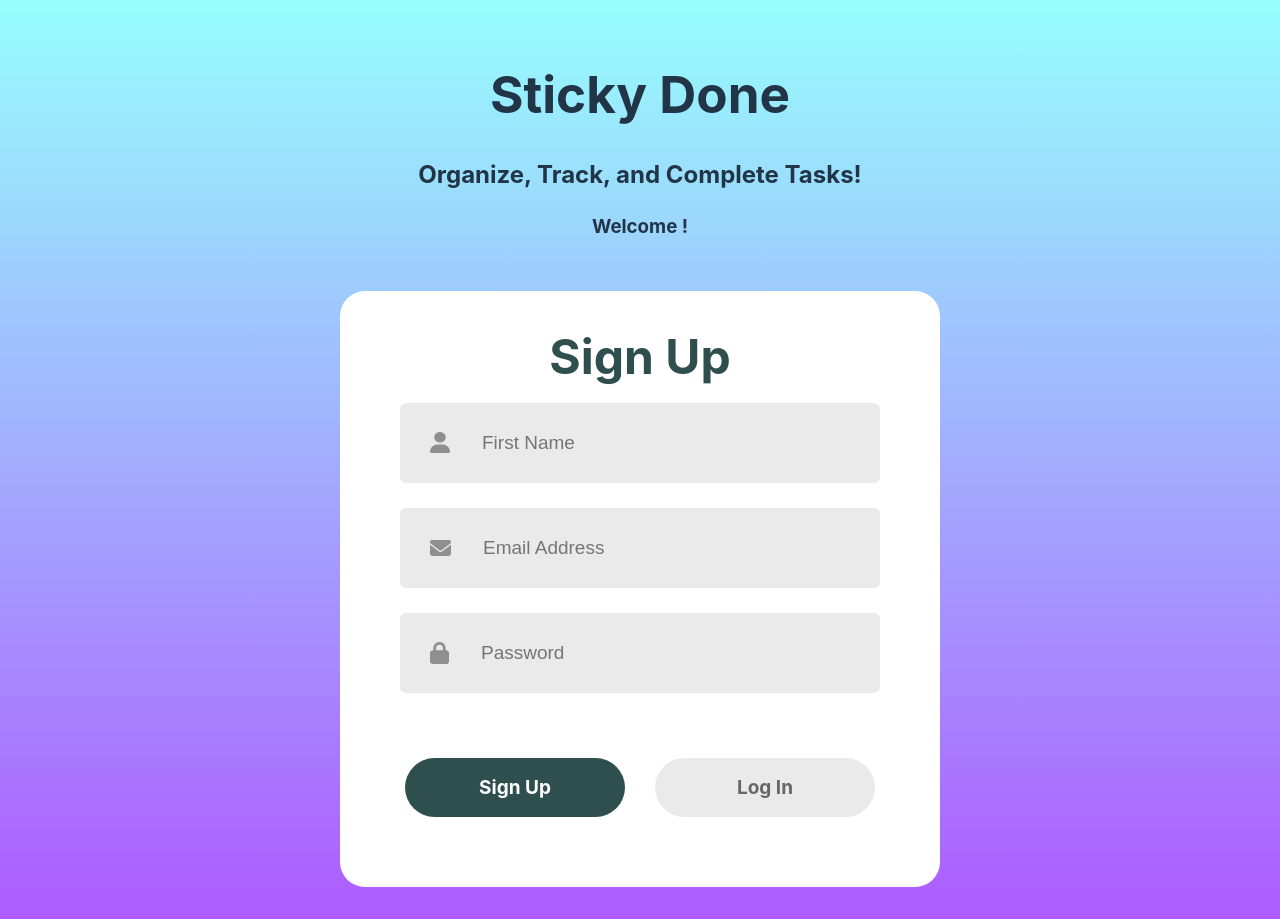
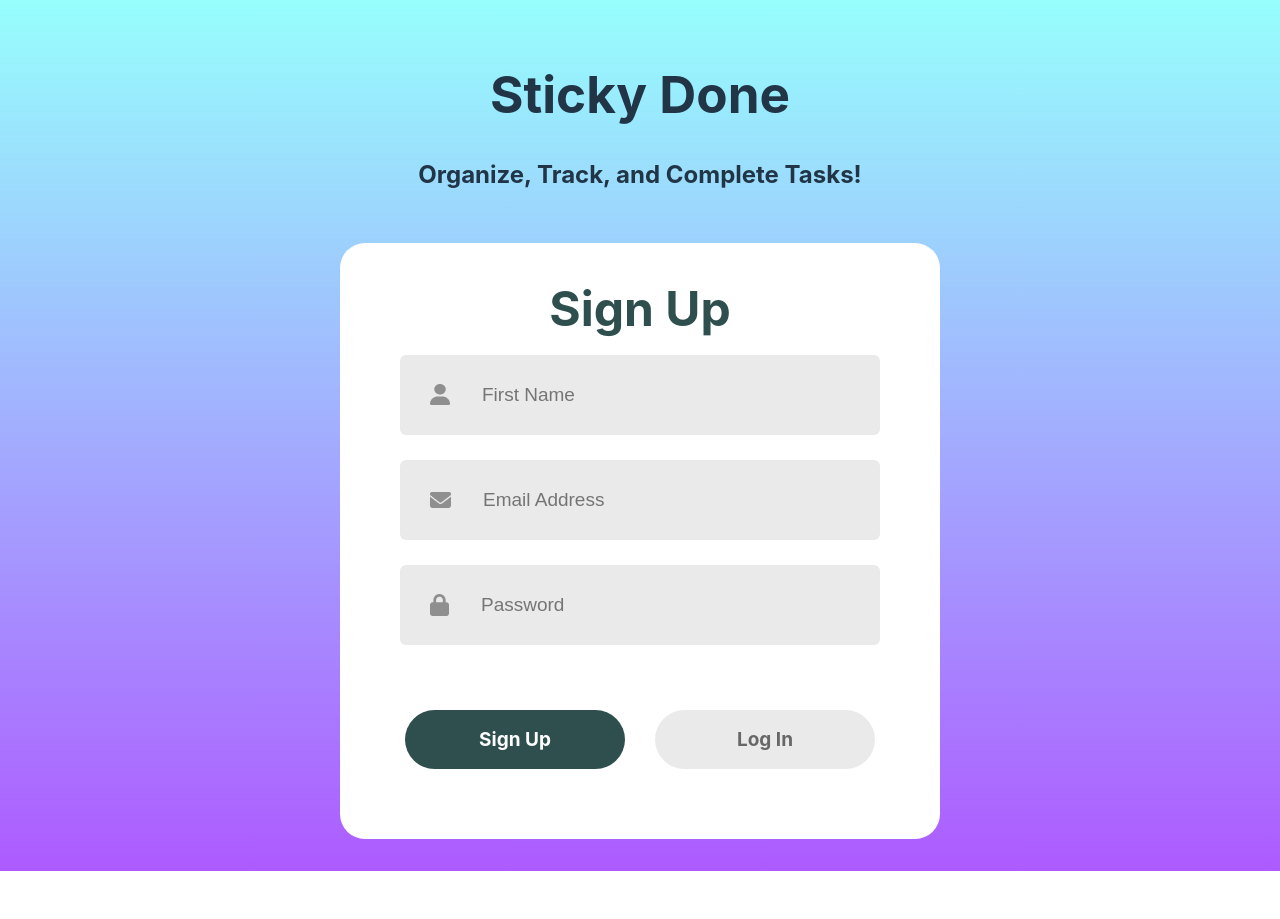
Before and after one commit to e-clawson/SBA320-React-Web-App, a React (Vite) app: page / in a window 1280 px wide. After the commit the page ends 871 px from the top, so only its background shows below. Built offline with nearby package versions, Linux system fonts and the light colour scheme; no server answers.

Commit message:
got app to work

```diff
--- a/src/App.jsx
+++ b/src/App.jsx
@@ -6,9 +6,10 @@ import Header from './components/header'
 import Login from "./components/login/Login.jsx"
 import TaskDisplay from './components/tasks/taskDisplay'
 import TaskCounter from './components/tasks/TaskCounter.jsx'
+import Signout from "./components/login/signout.jsx"
 
 function App() {
-  const [currentUser, setCurrentUser] = useState([null])
+  const [currentUser, setCurrentUser] = useState(null)
   const [todos, setTodos] = useState([]);
 
   const getToDos = async() =>{
@@ -31,20 +32,19 @@ function App() {
   useEffect(() => {
     getToDos(currentUser);
     console.log(todos)
-  }, []);
+  }, [currentUser]);
 
    return (
     <>
     <CurrentUserContext.Provider value={{currentUser, setCurrentUser}}>
     <Header />
-    <Login />
     <>
-    {/* {currentUser !== null && todos !== null ? (
+    {currentUser !== null ? (
       <>
       <TaskCounter />
       <TaskDisplay todos={todos} setTodos={setTodos}/>
       </>
-    ) : ''} */}
+    ) : <Login />}
     </>
     </CurrentUserContext.Provider>
     </>
--- a/src/components/header.jsx
+++ b/src/components/header.jsx
@@ -7,7 +7,7 @@ export default function Header() {
     <div>
         <h1>Sticky Done</h1>
         <h2>Organize, Track, and Complete Tasks!</h2>
-        <h3>Welcome {user && user.firstName ? user.firstName : "" }!</h3>
+        {user && user.firstName ? <h3>Welcome, {user.firstName}!</h3> : "" }
     </div>
     )
 }
```
Also changed, not shown: src/components/login/signout.jsx (+3 -4 lines), 1 other file (tests, documents, lock files or other folders).
